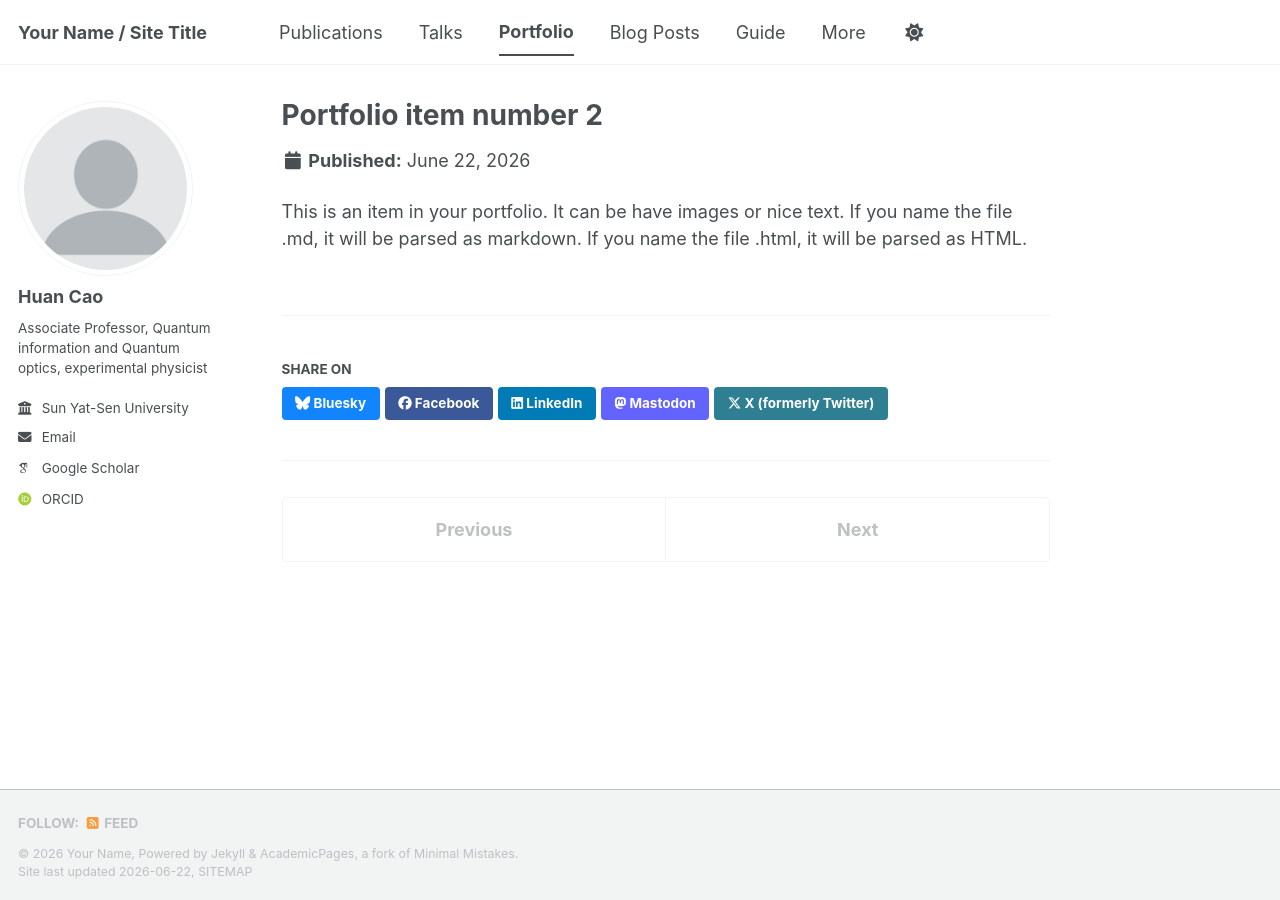
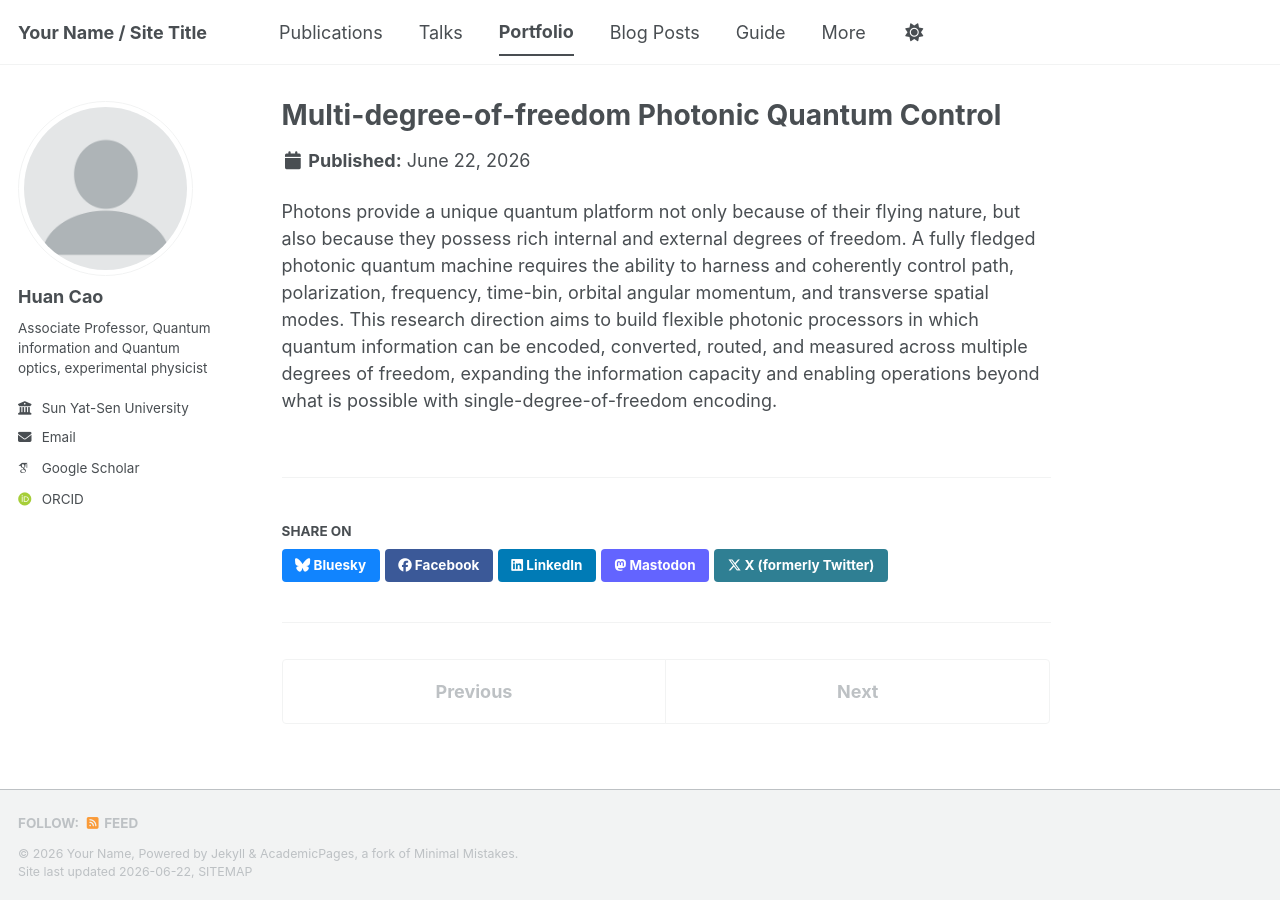
Before and after one commit to Huan-Cao/Huan-Cao.github.io, a Jekyll site: the page built from _portfolio/portfolio-2.html, in a window 1280 px wide. Built offline with Jekyll 4.4.1, drawn with Linux system fonts in a browser that asks for light colours; some web fonts are replaced; a script bundle is joined from its source files by our own code; library files that are not in the unit come from our copies.

Commit message:
Update portfolio-2.html

```diff
--- a/_portfolio/portfolio-2.html
+++ b/_portfolio/portfolio-2.html
@@ -1,7 +1,13 @@
 ---
-title: "Portfolio item number 2"
+title: "Multi-degree-of-freedom Photonic Quantum Control"
 excerpt: "Short description of portfolio item number 2 <br/><img src='/images/500x300.png'>"
 collection: portfolio
 ---
 
-This is an item in your portfolio. It can be have images or nice text. If you name the file .md, it will be parsed as markdown. If you name the file .html, it will be parsed as HTML.
+Photons provide a unique quantum platform not only because of their flying nature, but also because
+they possess rich internal and external degrees of freedom. A fully fledged photonic quantum machine
+requires the ability to harness and coherently control path, polarization, frequency, time-bin, orbital
+angular momentum, and transverse spatial modes. This research direction aims to build flexible photonic
+processors in which quantum information can be encoded, converted, routed, and measured across multiple
+degrees of freedom, expanding the information capacity and enabling operations beyond what is possible
+with single-degree-of-freedom encoding.
```
